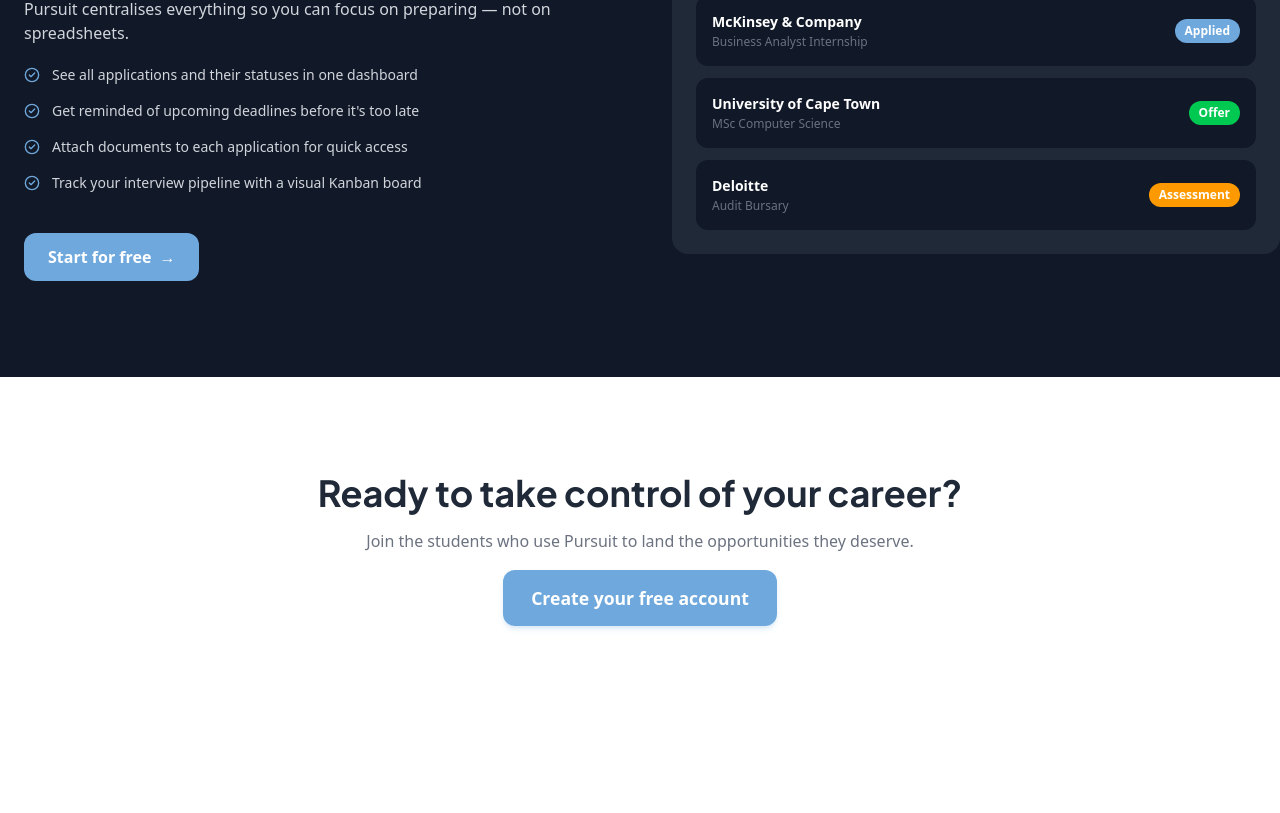
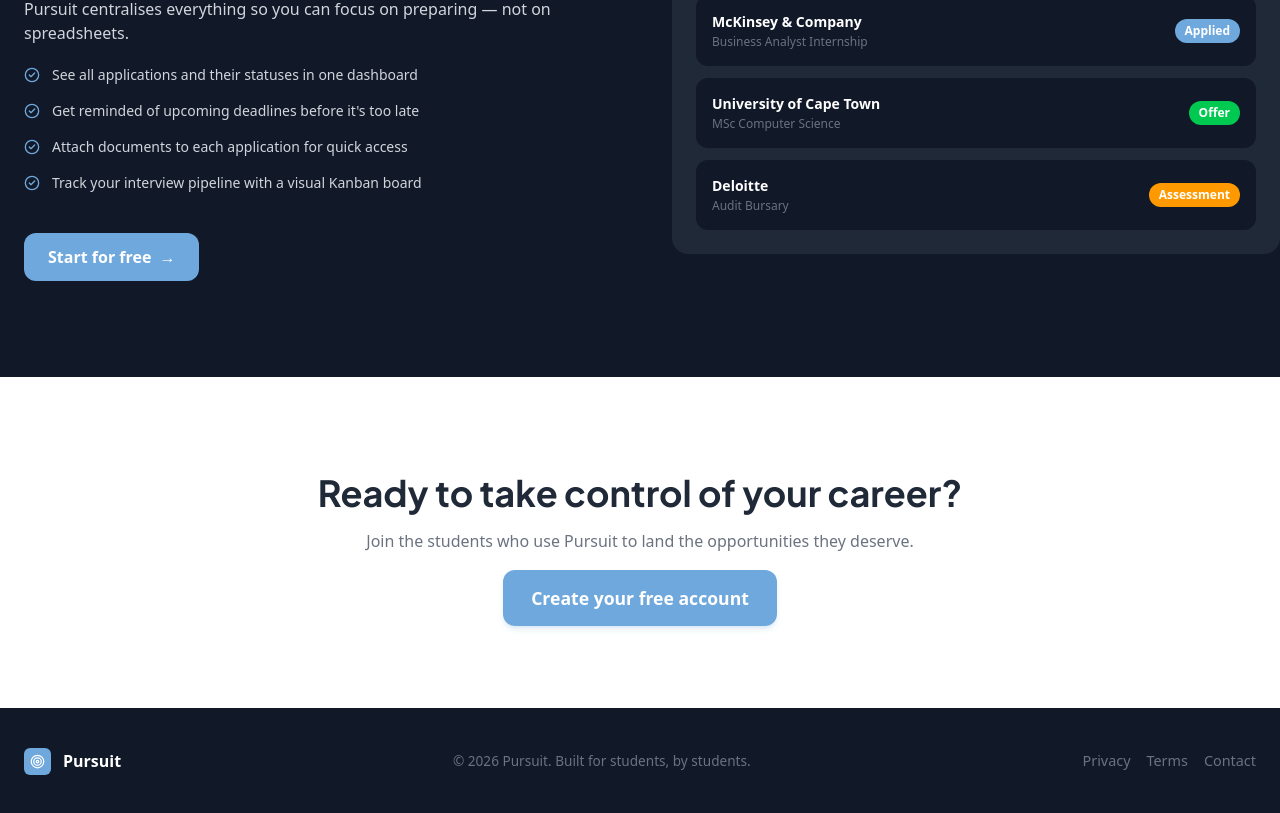
Before and after one commit to thatomakhusha/pursuitv1, a Next.js app: page / in a window 1280 px wide. Shown: the part 2455-3268 px from the top of the page. Before the commit the page ends 3163 px from the top, so only its background shows below. Built offline with nearby package versions, Linux system fonts and the light colour scheme.

Commit message:
feat: create Footer section

```diff
--- a/src/app/page.tsx
+++ b/src/app/page.tsx
@@ -6,6 +6,8 @@
 import WhatYouNeed from "@/components/landing/WhatYouNeed";
 import WhyPursuit from "@/components/landing/WhyPursuit";
 import CTA from "@/components/landing/CTA";
+import Footer from "@/components/landing/Footer";
+
 export default function Home() {
   return (
     <>
@@ -24,6 +26,7 @@
           <Container>
             <CTA/>
           </Container>
+          <Footer/>
       </main>
 
 
--- /dev/null
+++ b/src/components/landing/Footer.tsx
@@ -0,0 +1,34 @@
+import { Target } from "lucide-react";
+
+const Footer = () => {
+    return (
+        <footer className="bg-sidebar py-10 px-6">
+            <div className="mx-auto flex max-w-7xl flex-col items-center justify-between gap-6 md:flex-row">
+                <a href="/" className="flex items-center gap-3">
+                    <div className="bg-primary p-1.5 text-white rounded-md">
+                        <Target size={15}/>
+                    </div>
+                    <span className="text-white font-bold text-[1rem]">
+                        Pursuit
+                    </span>
+                </a>
+                <p className="text-text-secondary text-[0.85rem]">
+                    © 2026 Pursuit. Built for students, by students.
+                </p>
+                <div className="flex gap-4 text-text-secondary text-[0.9rem]">
+                    <a href="/privacy"className="hover:text-white">
+                        Privacy
+                    </a>
+                    <a href="/terms" className="hover:text-white">
+                        Terms
+                    </a>
+                    <a href="/contact" className="hover:text-white transition-colors duration-200" >
+                        Contact
+                    </a>
+                </div>
+            </div>
+        </footer>
+     );
+}
+
+export default Footer;
```
